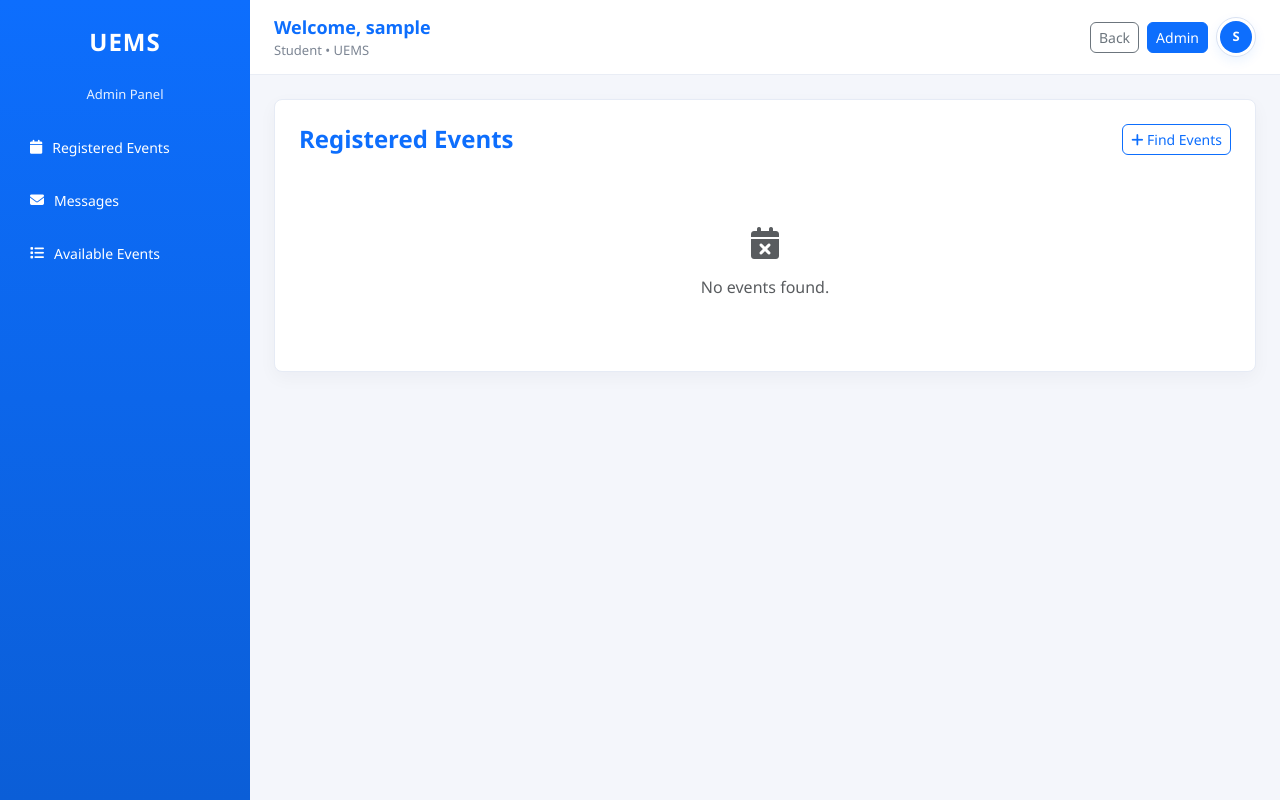
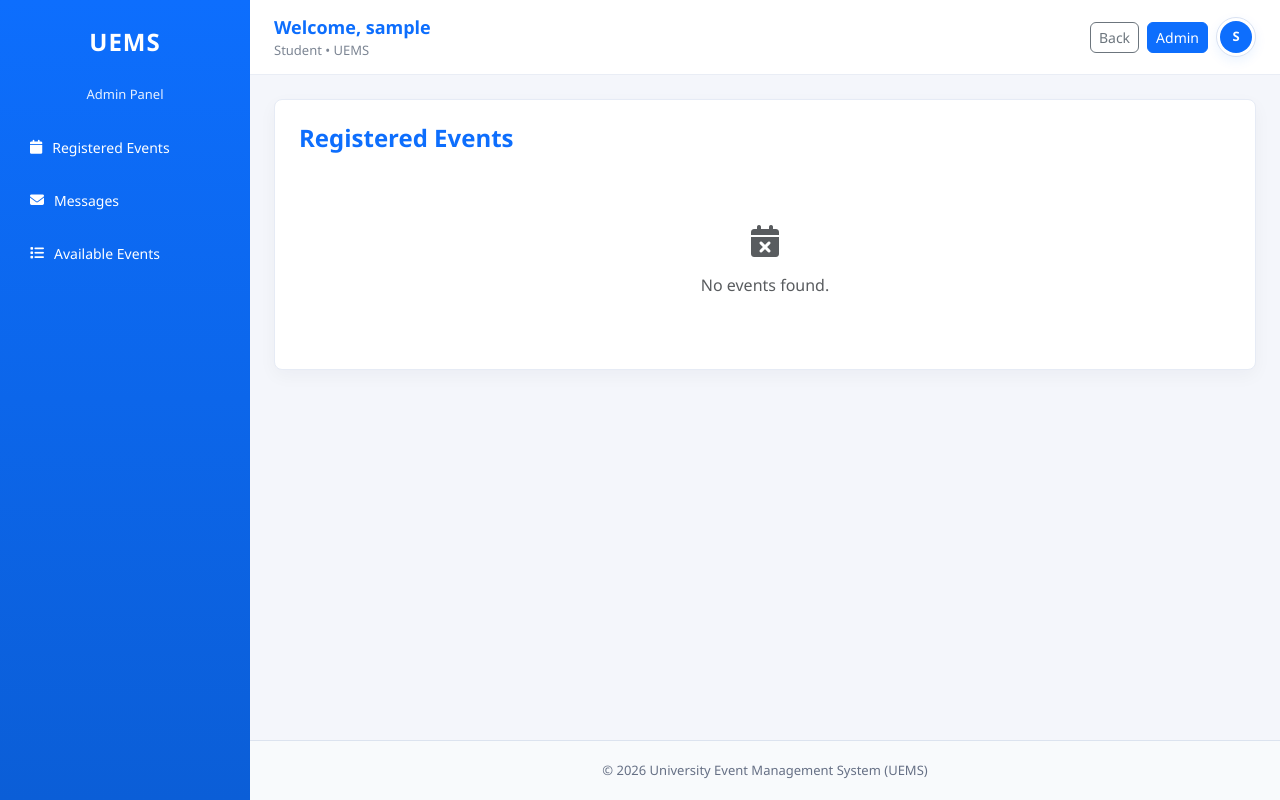
Before and after one commit to malikhasham712-tech/uems-final-year-project, a Django app: page /my-events/ in a window 1280 px wide. Run offline with Django 5.2, Linux system fonts and the light colour scheme; the visitor is signed in with stand-in values (Sample User, id 1); data comes from the database, SQL or seed files in the repository; data that the repository does not hold is empty.

Commit message:
footer added in student and orgaizer pages

```diff
--- a/uems/accounts/templates/accounts/dashboard_base.html
+++ b/uems/accounts/templates/accounts/dashboard_base.html
@@ -158,6 +158,17 @@
             flex:1;
         }
 
+        .dashboard-footer{
+            border-top:1px solid #dce3ef;
+            background:#f8fafc;
+            color:#667085;
+            text-align:center;
+            padding:20px 24px;
+            font-size:13px;
+            line-height:1.5;
+            width:100%;
+        }
+
         .box{
             background:#fff;
             border:1px solid #e6ebf5;
@@ -302,6 +313,10 @@
 
             .content{
                 padding:15px;
+            }
+
+            .dashboard-footer{
+                padding:16px 15px;
             }
 
             .box{
@@ -450,7 +465,7 @@
                 {% elif role == 'organizer' %}
                     <a href="{% url 'events:dashboard' %}" class="btn btn-primary btn-sm">Dashboard</a>
                 {% elif role != 'faculty' %}
-                    <a href="{% url 'events:available_events' %}" class="btn btn-primary btn-sm">Events</a>
+                    <a href="{% url 'events:my_events' %}" class="btn btn-primary btn-sm">Events</a>
                 {% endif %}
 
                 <div class="dropdown account-dropdown">
@@ -493,6 +508,12 @@
         <div class="content">
             {% block content %}{% endblock %}
         </div>
+
+        {% if role == 'student' or role == 'organizer' %}
+        <footer class="dashboard-footer">
+            &copy; 2026 University Event Management System (UEMS)
+        </footer>
+        {% endif %}
 
     </div>
 
--- a/uems/events/templates/events/my_events.html
+++ b/uems/events/templates/events/my_events.html
@@ -105,10 +105,6 @@
         <h4 class="text-primary fw-bold mb-0">
             Registered Events
         </h4>
-        <a href="{% url 'events:available_events' %}" class="btn btn-outline-primary btn-sm">
-            <i class="fa fa-plus"></i>
-            Find Events
-        </a>
     </div>
 
     {% if events %}
@@ -135,7 +131,6 @@
             {% for event in events %}
             <tr>
 
-                <!-- EVENT NAME -->
                 <td class="fw-semibold text-wrap">
                     <a href="{% url 'events:view_event' event.id %}"
                        class="text-decoration-none">
@@ -143,7 +138,6 @@
                     </a>
                 </td>
 
-                <!-- SCHEDULE -->
                 <td>
                     {% if event.date %}
                         {{ event.date|date:"d M Y" }}
@@ -152,14 +146,11 @@
                     {% endif %}
                 </td>
 
-                <!-- STATUS -->
                 <td>
                     {% if event.status|lower == "completed" %}
                         <span class="badge bg-success px-3 py-2">Completed</span>
-
                     {% elif event.status|lower == "announced" %}
                         <span class="badge bg-primary px-3 py-2">Announced</span>
-
                     {% else %}
                         <span class="badge bg-secondary px-3 py-2">
                             {{ event.status|title }}
@@ -167,7 +158,6 @@
                     {% endif %}
                 </td>
 
-                 <!-- REGISTRATION DATE -->
                 <td>
                     {% if event.registration_date %}
                         {{ event.registration_date|date:"d M Y" }}
@@ -176,7 +166,6 @@
                     {% endif %}
                 </td>
 
-                <!-- ANNOUNCEMENTS -->
                 <td>
                     <a href="{% url 'events:event_announcements' event.id %}"
                        class="btn btn-sm btn-outline-primary w-100 w-md-auto">
@@ -184,7 +173,6 @@
                     </a>
                 </td>
 
-                <!-- MESSAGES -->
                 <td>
                     {% if role == "student" and event.organizer %}
                         <a href="{% url 'events:event_message_thread' event.id event.organizer.id %}"
@@ -201,11 +189,8 @@
                     {% endif %}
                 </td>
 
-                <!-- ATTENDANCE -->
                 <td>
-
                     {% if role == "organizer" %}
-
                         <a href="{% url 'events:view_attendance' event.id %}"
                            class="btn btn-sm btn-dark w-100 w-md-auto">
                             View
@@ -214,24 +199,18 @@
                         <div class="small text-muted mt-1">
                             {{ event.total_attendance|default:0 }} Present
                         </div>
-
                     {% elif role == "student" %}
-
                         {% if event.attendance_marked %}
                             <span class="badge bg-success px-3 py-2">Present</span>
                         {% else %}
                             <span class="badge bg-secondary px-3 py-2">Pending</span>
                         {% endif %}
-
                     {% else %}
                         <span class="text-muted">-</span>
                     {% endif %}
-
                 </td>
 
-                <!-- FEEDBACK -->
                 <td>
-
                     {% if role == "student" and event.status|lower == "completed" %}
                         {% if event.has_feedback %}
                             <span class="badge bg-success px-3 py-2">Submitted</span>
@@ -241,17 +220,14 @@
                                 Submit
                             </a>
                         {% endif %}
-
                     {% elif role == "organizer" %}
                         <a href="{% url 'events:view_feedbacks' event.id %}"
                            class="btn btn-sm btn-primary w-100 w-md-auto">
                             View
                         </a>
-
                     {% else %}
                         <span class="text-muted small">Not Available</span>
                     {% endif %}
-
                 </td>
 
             </tr>
```
